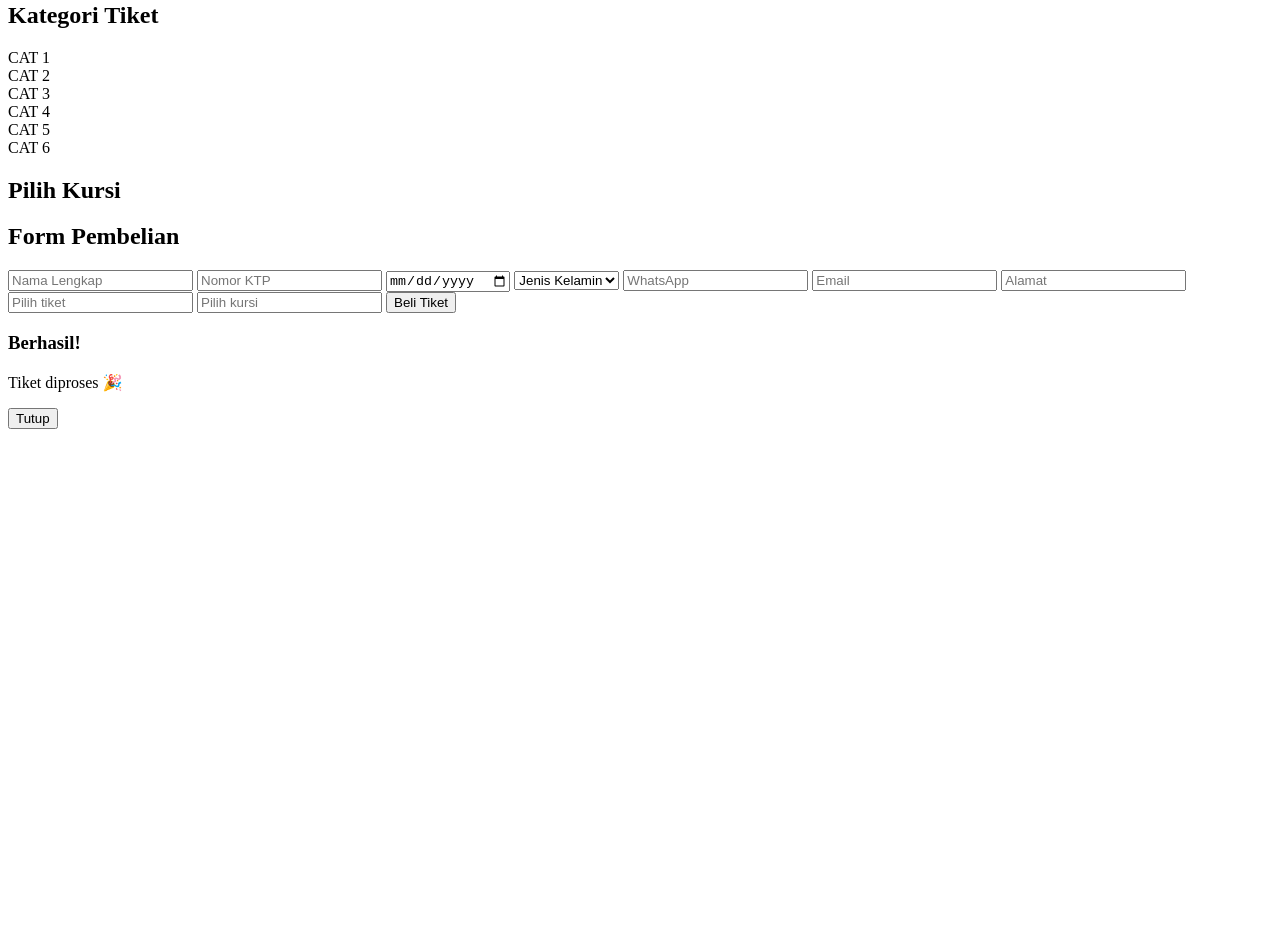
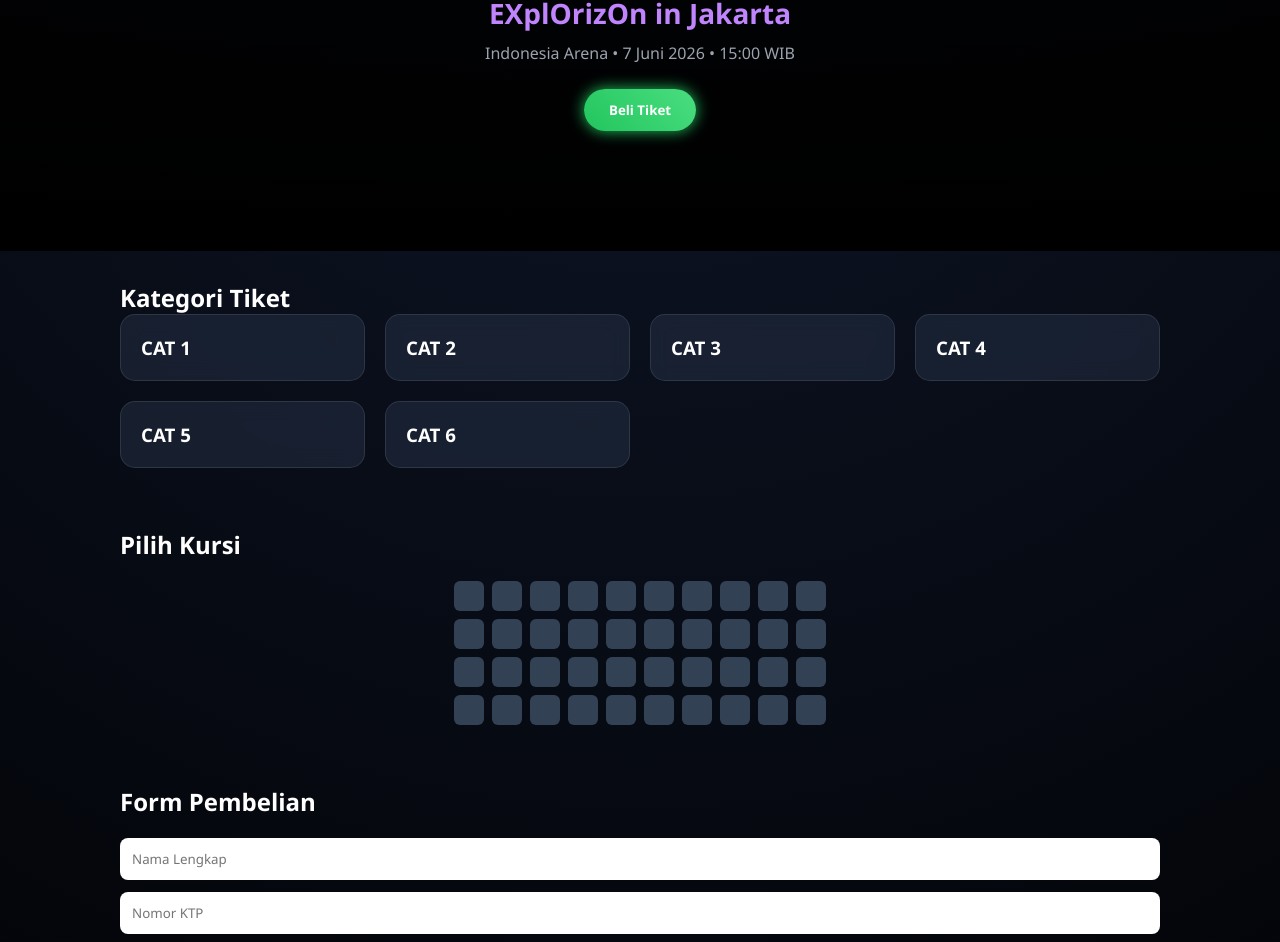
Before and after one commit to surabayamarathon/TICKET, a plain HTML site: page index.html in a window 1280 px wide. Shown: the part 218-1160 px from the top of the page. Before the commit the page ends 800 px from the top, so only its background shows below. Drawn offline with Linux system fonts and the light colour scheme.

Commit message:
Update index.html

```diff
--- a/index.html
+++ b/index.html
@@ -1,20 +1,156 @@
 <!DOCTYPE html>
 <html lang="id">
 <head>
-  <meta charset="UTF-8">
-  <meta name="viewport" content="width=device-width, initial-scale=1.0">
-  <title>EXO PLANET #6</title>
-  <link rel="stylesheet" href="style.css">
+<meta charset="UTF-8">
+<meta name="viewport" content="width=device-width, initial-scale=1.0">
+<title>EXO PLANET #6 - EXplOrizOn</title>
+
+<style>
+*{box-sizing:border-box;margin:0;padding:0;font-family:Segoe UI}
+
+body{
+  background: radial-gradient(circle at top, #0f172a, #000);
+  color:white;
+  overflow-x:hidden;
+}
+
+/* HERO */
+.hero{
+  text-align:center;
+  padding:120px 20px;
+  background: linear-gradient(to bottom, rgba(0,0,0,0.8), rgba(0,0,0,1));
+}
+
+.hero h1{
+  font-size:60px;
+  letter-spacing:4px;
+  text-shadow:0 0 20px rgba(255,255,255,0.3);
+}
+
+.hero h2{
+  font-size:28px;
+  margin-top:10px;
+  color:#c084fc;
+}
+
+.hero p{
+  color:#9ca3af;
+  margin-top:10px;
+}
+
+.hero button{
+  margin-top:25px;
+  padding:12px 25px;
+  border:none;
+  border-radius:30px;
+  background:linear-gradient(45deg,#22c55e,#4ade80);
+  color:white;
+  font-weight:bold;
+  cursor:pointer;
+  box-shadow:0 0 15px #22c55e;
+}
+
+/* GRID */
+.container{max-width:1100px;margin:auto;padding:30px}
+
+.grid{
+  display:grid;
+  grid-template-columns:repeat(auto-fit,minmax(220px,1fr));
+  gap:20px;
+}
+
+.card{
+  background:rgba(30,41,59,0.7);
+  backdrop-filter:blur(10px);
+  padding:20px;
+  border-radius:15px;
+  transition:0.3s;
+  border:1px solid rgba(255,255,255,0.1);
+}
+
+.card:hover{
+  transform:translateY(-10px) scale(1.05);
+  box-shadow:0 0 25px rgba(168,85,247,0.6);
+}
+
+.selected{
+  border:2px solid #a855f7;
+}
+
+/* SEAT */
+.seats{
+  display:grid;
+  grid-template-columns:repeat(10,30px);
+  gap:8px;
+  justify-content:center;
+  margin-top:20px;
+}
+
+.seat{
+  width:30px;
+  height:30px;
+  border-radius:6px;
+  background:#334155;
+  cursor:pointer;
+  transition:0.2s;
+}
+
+.seat:hover{background:#a855f7}
+.seat.selected{background:#a855f7}
+
+/* FORM */
+form{
+  display:grid;
+  gap:12px;
+  margin-top:20px;
+}
+
+input,select{
+  padding:12px;
+  border-radius:8px;
+  border:none;
+}
+
+button.submit{
+  background:linear-gradient(45deg,#22c55e,#4ade80);
+  color:white;
+  font-weight:bold;
+}
+
+/* MODAL */
+.modal{
+  display:none;
+  position:fixed;
+  inset:0;
+  background:rgba(0,0,0,0.8);
+  justify-content:center;
+  align-items:center;
+}
+
+.modal-content{
+  background:white;
+  color:black;
+  padding:30px;
+  border-radius:15px;
+  text-align:center;
+}
+
+/* ANIMATION */
+.hero{animation:fade 1.5s ease}
+@keyframes fade{
+  from{opacity:0;transform:translateY(40px)}
+  to{opacity:1;transform:translateY(0)}
+}
+
+</style>
 </head>
+
 <body>
 
 <div class="hero">
   <h1>EXO PLANET #6</h1>
   <h2>EXplOrizOn in Jakarta</h2>
   <p>Indonesia Arena • 7 Juni 2026 • 15:00 WIB</p>
-
-  <div id="countdown" class="countdown"></div>
-
   <a href="#form"><button>Beli Tiket</button></a>
 </div>
 
@@ -48,18 +184,58 @@
     <input id="selectedTicket" readonly placeholder="Pilih tiket">
     <input id="selectedSeat" readonly placeholder="Pilih kursi">
 
-    <button type="submit">Beli Tiket</button>
+    <button class="submit">Beli Tiket</button>
   </form>
 </div>
 
-<div id="modal" class="modal">
+<div class="modal" id="modal">
   <div class="modal-content">
     <h3>Berhasil!</h3>
-    <p>Tiket diproses 🎉</p>
+    <p>Tiket kamu berhasil 🎉</p>
     <button onclick="closeModal()">Tutup</button>
   </div>
 </div>
 
-<script src="script.js"></script>
+<script>
+const tickets=["CAT 1","CAT 2","CAT 3","CAT 4","CAT 5","CAT 6"];
+const list=document.getElementById('ticketList');
+const inputTicket=document.getElementById('selectedTicket');
+
+tickets.forEach(t=>{
+ const div=document.createElement('div');
+ div.className='card';
+ div.innerHTML=`<h3>${t}</h3>`;
+ div.onclick=()=>{
+  document.querySelectorAll('.card').forEach(c=>c.classList.remove('selected'));
+  div.classList.add('selected');
+  inputTicket.value=t;
+ };
+ list.appendChild(div);
+});
+
+const seatContainer=document.getElementById('seats');
+const seatInput=document.getElementById('selectedSeat');
+
+for(let i=1;i<=40;i++){
+ const s=document.createElement('div');
+ s.className='seat';
+ s.onclick=()=>{
+  document.querySelectorAll('.seat').forEach(x=>x.classList.remove('selected'));
+  s.classList.add('selected');
+  seatInput.value='Seat '+i;
+ };
+ seatContainer.appendChild(s);
+}
+
+document.getElementById('form').addEventListener('submit',e=>{
+ e.preventDefault();
+ document.getElementById('modal').style.display='flex';
+});
+
+function closeModal(){
+ document.getElementById('modal').style.display='none';
+}
+</script>
+
 </body>
 </html>
```
